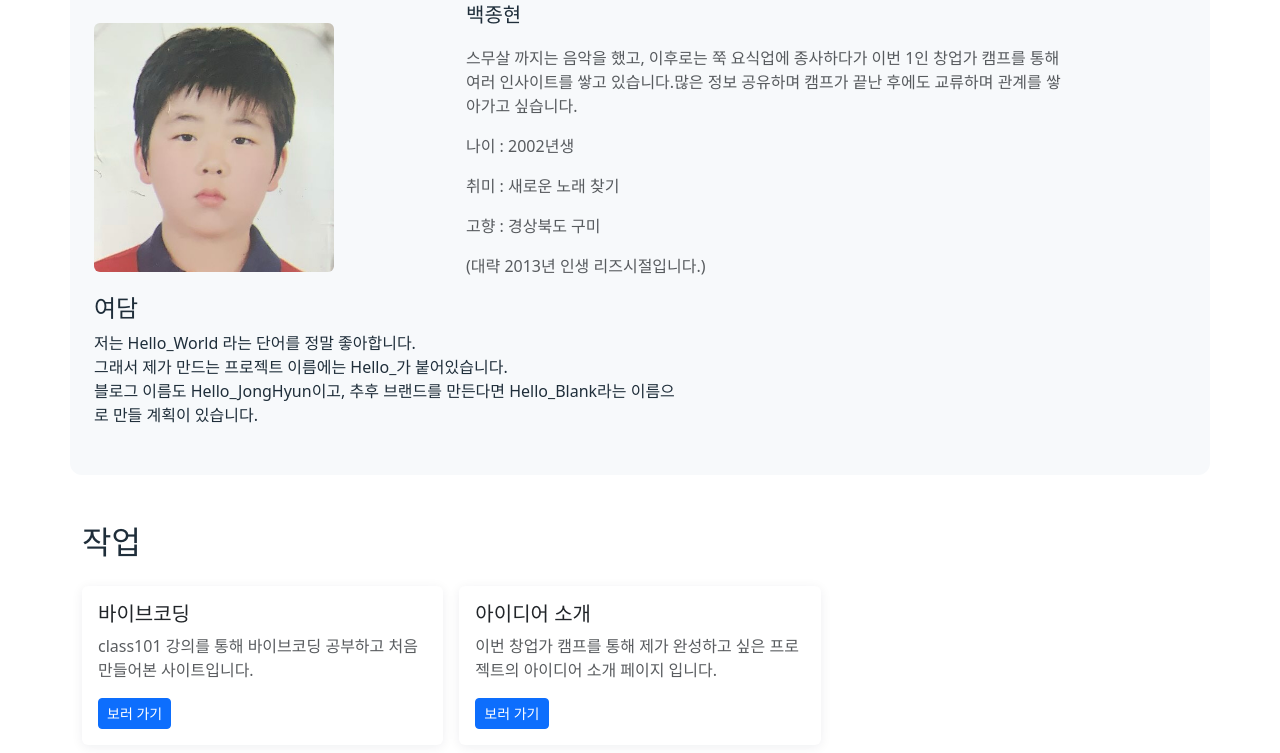
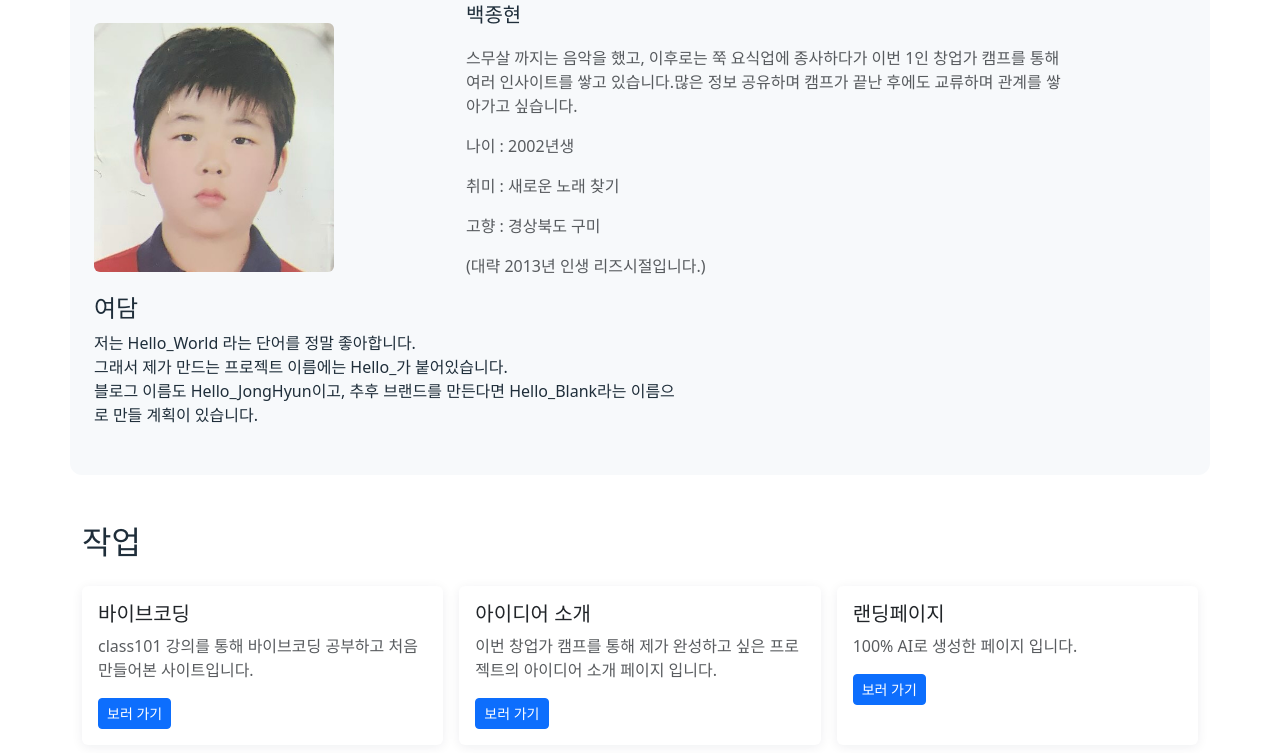
Before and after one commit to zep1063j-dotcom/day08-profile, a plain HTML site: page index.html in a window 1280 px wide. Shown: the part 199-952 px from the top of the page. Drawn offline with nearby package versions, Linux system fonts and the light colour scheme.

Commit message:
landing page url add

```diff
--- a/index.html
+++ b/index.html
@@ -110,7 +110,17 @@
               </div>
             </div>
           </div>
-
+          <div class="col-12 col-md-6 col-lg-4">
+            <div class="card h-100">
+              <div class="card-body">
+                <h3 class="card-title h5">랜딩페이지</h3>
+                <p class="card-text text-body-secondary">
+                  100% AI로 생성한 페이지 입니다.
+                </p>
+                <a href="https://zep1063j-dotcom.github.io/hello_archive/" target="_blank" class="btn btn-primary btn-sm">보러 가기</a>
+              </div>
+            </div>
+          </div>
         </div>
       </section>
 
```
